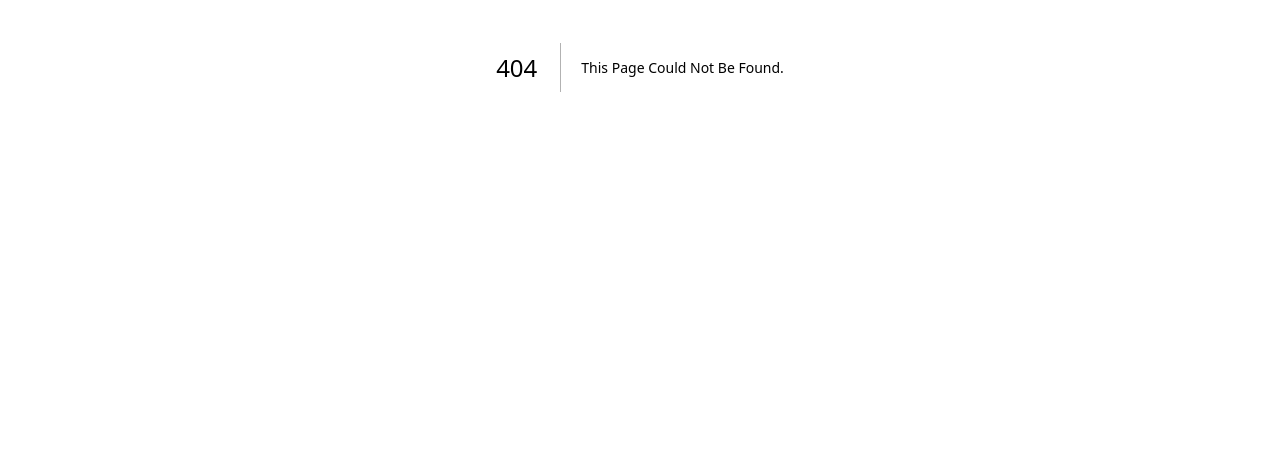
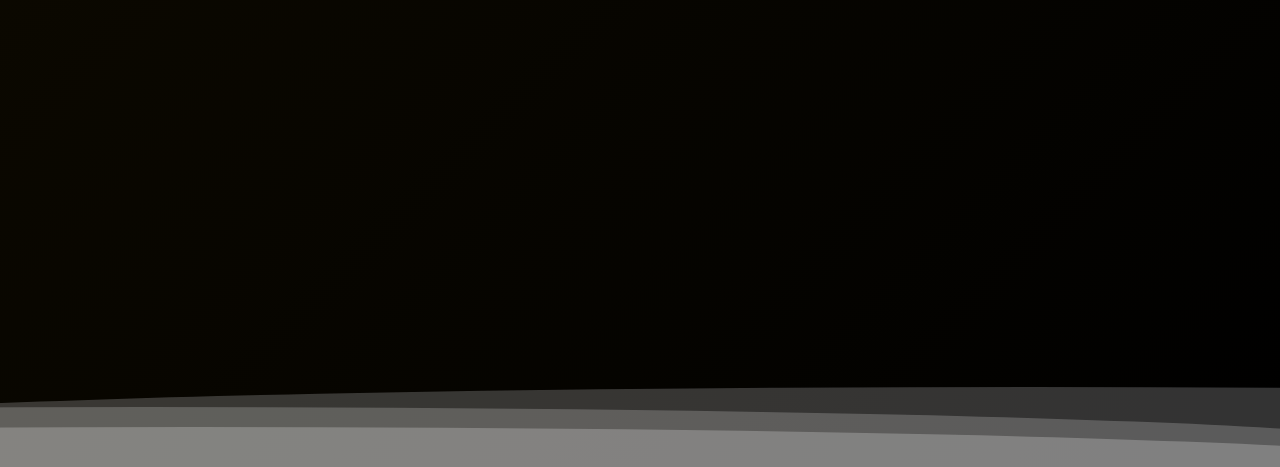
Before and after one commit to hassanfathy23/my-next-portfolio, a Next.js app: page /features in a window 1280 px wide. Before the commit this address had no page. Shown: the part 333-800 px from the top of the page. Built offline with nearby package versions, Linux system fonts and the light colour scheme.

Commit message:
changed hero background and added redirect to config and added features page

```diff
--- a/components/Hero.js
+++ b/components/Hero.js
@@ -5,26 +5,29 @@ import { useRouter } from "next/router";
 
 import { openModal } from "../store/uiSlice";
 import NavbarList from "./NavbarList";
+import AnimatedBg from "./UI/AnimatedBg";
 
 export default function Album() {
   const dispatch = useDispatch();
-  const router = useRouter()
-  const { asPath } = router
-  const modalIsOpen = useSelector(state => state.ui.modalIsOpen)
-  const dropdownMenuIsOpen = useSelector(state => state.ui.dropdownMenuIsOpen)
+  const router = useRouter();
+  const { asPath } = router;
+  const modalIsOpen = useSelector((state) => state.ui.modalIsOpen);
+  const dropdownMenuIsOpen = useSelector(
+    (state) => state.ui.dropdownMenuIsOpen
+  );
 
   return (
-    <main className="w-full relative flex items-center justify-center h-[800px] mt-16 mb-12 overflow-hidden">
-      <div className="relative w-full md:w-3/5 xl:w-2/5 h-full z-30 py-28 flex flex-col gap-10 justify-center animate-fadeInSlowely">
+    <AnimatedBg>
+    <main className="w-full absolute flex items-center justify-center h-full mt-16 mb-12 overflow-hidden">
+      <div className="relative w-full md:w-3/5 xl:w-2/5 h-full z-30 py-28 flex flex-col gap-5 justify-center animate-fadeInSlowely">
         <h2 className="p-4 text-white text-center text-5xl md:text-7xl font-medium">
           Hello, My Name Is <span>Hassan Fathy</span>
         </h2>
         <p className="p-4 text-white text-center text-xl lg:text-2xl font-medium">
-          I am junior full stack web developer. I am a
-          solution-oriented and problem solver with 1 year of experience
-          building and maintaining software and software architecture. I
-          am highly skilled in communication, collaboration, and
-          technical documentation.
+          I am junior full stack web developer. I am a solution-oriented and
+          problem solver with 1 year of experience building and maintaining
+          software and software architecture. I am highly skilled in
+          communication, collaboration, and technical documentation.
           <br />
           <a
             href="#front-stack"
@@ -47,7 +50,7 @@ export default function Album() {
           </button>
         </div>
       </div>
-      <video
+      {/* <video
         autoPlay
         loop
         muted
@@ -55,8 +58,9 @@ export default function Album() {
       >
         <source src="\videos\animated-background.mp4" type="video/mp4" />
         your browser can not display this video
-      </video>
-       {dropdownMenuIsOpen && <NavbarList />}
+  </video> */}
+      {dropdownMenuIsOpen && <NavbarList />}
     </main>
+    </AnimatedBg>
   );
 }
--- a/components/Navbar.js
+++ b/components/Navbar.js
@@ -38,9 +38,9 @@ export default function Navbar() {
                   className={`${
                     asPath === "/" ? "stroke-gray-700" : `stroke-gray-500`
                   } group-hover:stroke-gray-700`}
-                  stroke-linecap="round"
-                  stroke-linejoin="round"
-                  stroke-width="2"
+                  strokeLinecap="round"
+                  strokeLinejoin="round"
+                  strokeWidth="2"
                   d="M21 19v-6.733a4 4 0 0 0-1.245-2.9L13.378 3.31a2 2 0 0 0-2.755 0L4.245 9.367A4 4 0 0 0 3 12.267V19a2 2 0 0 0 2 2h14a2 2 0 0 0 2-2Z"
                 />
               </svg>
--- /dev/null
+++ b/components/UI/AnimatedBg.js
@@ -0,0 +1,14 @@
+import classes from "./AnimatedBg.module.css";
+
+function AnimatedBg({ children }) {
+  return (
+    <div className={`${classes.body} h-[800px] w-full relative overflow-hidden`}>
+      {children}
+      <div className={`${classes.wave} overflow-hidden`}></div>
+      <div className={`${classes.wave} overflow-hidden`}></div>
+      <div className={`${classes.wave} overflow-hidden`}></div>
+    </div>
+  );
+}
+
+export default AnimatedBg;
--- /dev/null
+++ b/components/UI/AnimatedBg.module.css
@@ -0,0 +1,68 @@
+.body {
+    margin: auto;
+    font-family: -apple-system, BlinkMacSystemFont, sans-serif;
+    background: linear-gradient(315deg, rgba(0,0,0,1) 3%, rgba(18,13,0,1) 38%, rgba(35,25,0,1) 68%, rgba(48,34,0,1) 98%);
+    animation: gradient 15s ease infinite;
+    background-size: 400% 400%;
+    background-attachment: fixed;
+}
+
+@keyframes gradient {
+    0% {
+        background-position: 0% 0%;
+    }
+    50% {
+        background-position: 100% 100%;
+    }
+    100% {
+        background-position: 0% 0%;
+    }
+}
+
+.wave {
+    background: rgb(255 255 255 / 25%);
+    border-radius: 1000% 1000% 0 0;
+    position: absolute;
+    width: 200%;
+    height: 5em;
+    animation: wave 10s -3s linear infinite;
+    transform: translate3d(0, 0, 0);
+    opacity: 0.8;
+    bottom: 0;
+    left: 0;
+    z-index: 1;
+}
+
+.wave:nth-of-type(2) {
+    bottom: -1.25em;
+    animation: wave 18s linear reverse infinite;
+    opacity: 0.8;
+}
+
+.wave:nth-of-type(3) {
+    bottom: -2.5em;
+    animation: wave 20s -1s reverse infinite;
+    opacity: 0.9;
+}
+
+@keyframes wave {
+    2% {
+        transform: translateX(1);
+    }
+
+    25% {
+        transform: translateX(-25%);
+    }
+
+    50% {
+        transform: translateX(-50%);
+    }
+
+    75% {
+        transform: translateX(-25%);
+    }
+
+    100% {
+        transform: translateX(1);
+    }
+}
--- a/next.config.js
+++ b/next.config.js
@@ -4,6 +4,15 @@ const nextConfig = {
   swcMinify: true,
   images: {
     domains: ['res.cloudinary.com']
+  },
+  async redirects() {
+    return [
+      {
+        source: '/features',
+        destination: '/',
+        permanent: false
+      }
+    ]
   }
 }
 
--- a/pages/aboutme.js
+++ b/pages/aboutme.js
@@ -124,16 +124,16 @@ export default function AboutMe() {
         <main className="w-full lg:w-10/12 my-20 flex flex-col gap-4 items-center bg-gray-50 rounded-2xl">
           <Header content="who am i?" />
           <div className="w-full lg:w-10/12 px-4 sm:px-8 py-4 flex flex-col gap-20">
-            <div className="flex flex-col gap-2 animate__animated animate__fadeInLeft">
+            <div className="flex flex-col gap-2">
               <h2 className="text-2xl font-medium">personal information</h2>
               <p className="text-gray-600 text-lg lowercase">{personalInfo}</p>
             </div>
-            <div className="flex flex-col gap-2 animate__animated animate__fadeInRight">
+            <div className="flex flex-col gap-2">
               <h2 className="text-2xl font-medium">experience</h2>
               <p className="text-gray-600 text-lg lowercase">
                 {experienceHeader}
               </p>
-              <div className="flex flex-col gap-2 animate__animated animate__fadeInRight">
+              <div className="flex flex-col gap-2">
                 {myWorks.map((item) => (
                   <Link href={item.link} key={item.id}>
                     <div className="md:px-4 md:py-2 flex flex-col md:flex-row-reverse items-center gap-2 rounded-xl shadow-md shadow-black/20 cursor-pointer transition-all duration-300 hover:scale-105 hover:bg-black/5">
--- /dev/null
+++ b/pages/features.js
@@ -0,0 +1,12 @@
+
+import AnimatedBg from "../components/UI/AnimatedBg";
+
+function FeaturesPage() {
+    return (
+        <>
+        <AnimatedBg />
+        </>
+     );
+}
+
+export default FeaturesPage;
```
